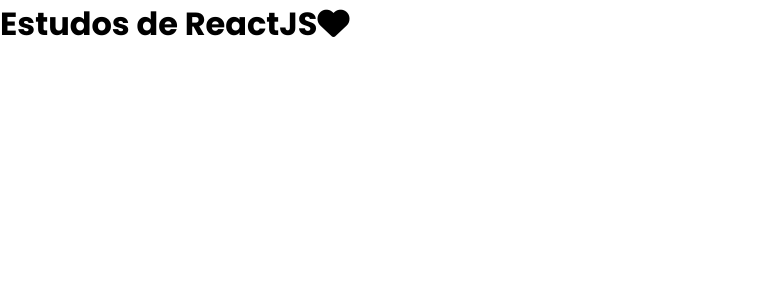
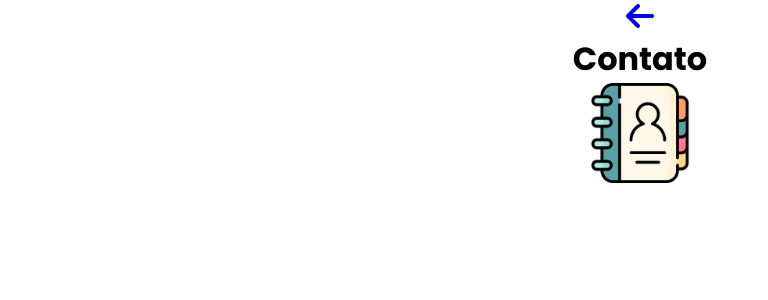
Before and after one commit to BrunoOliveiraSP/cursoreactjs, a React (Create React App) app: page /contato in a window 1280 px wide. Shown: the top 300 px of the page, without its empty margins (0-768 px from the left). Built offline with nearby package versions, Linux system fonts and the light colour scheme.

Commit message:
navegacao

```diff
--- a/src/index.jsx
+++ b/src/index.jsx
@@ -1,12 +1,12 @@
 import React from 'react';
 import ReactDOM from 'react-dom/client';
 import './index.css';
-import App from './pages/app';
 
+import Navegacao from './rotas';
 
 const root = ReactDOM.createRoot(document.getElementById('root'));
 root.render(
   <React.StrictMode>
-    <App />
+    <Navegacao />
   </React.StrictMode>
 );
--- a/src/pages/app/index.jsx
+++ b/src/pages/app/index.jsx
@@ -1,4 +1,6 @@
 import './index.css';
+
+import { Link } from 'react-router-dom';
 
 
 export default function App() {
@@ -8,6 +10,13 @@
         Estudos de ReactJS
         <i className='fa fa-heart'></i>
       </h1>
+      <br />
+      <h2> Estudando JSX </h2>
+      <ul>
+        <li>
+          <Link to='/contato'>Ir para Contato</Link>
+        </li>
+      </ul>
     </div>
   );
 }
--- /dev/null
+++ b/src/pages/contato/index.css
@@ -0,0 +1,12 @@
+
+.pagina-contato {
+    text-align: center;
+}
+
+.icone {
+    width: 100px;
+}
+
+.voltar {
+    font-size: 32px;
+}
--- /dev/null
+++ b/src/pages/contato/index.jsx
@@ -0,0 +1,19 @@
+import './index.css'
+
+import { Link } from 'react-router-dom';
+
+
+export default function Contato() {
+
+
+    return (
+        <div className='pagina-contato'>
+            <Link to='/'>
+                <i className='fa fa-arrow-left voltar'></i>
+            </Link>
+
+            <h1>Contato</h1>
+            <img className='icone' src='/assets/images/contato.png' />
+        </div>
+    )
+}
--- /dev/null
+++ b/src/pages/naoEncontrado/index.css
@@ -0,0 +1,18 @@
+
+.pagina-nao-encontrado {
+    display: flex;
+    align-items: center;
+    justify-content: center;
+    min-height: 100vh;
+}
+
+.titulo {
+    text-align: center;
+    margin-bottom: -70px;
+}
+
+.icone-nao-encontrado {
+    position: relative;
+    z-index: -1;
+    width: 600px;
+}
--- /dev/null
+++ b/src/pages/naoEncontrado/index.jsx
@@ -0,0 +1,15 @@
+import './index.css';
+
+
+export default function NaoEncontrado() {
+
+
+    return (
+        <div className='pagina-nao-encontrado'>
+            <div>
+                <h1 className='titulo'>Página não encontrada</h1>
+                <img className='icone-nao-encontrado' src='/assets/images/nao-encontrado.jpeg' />
+            </div>
+        </div>
+    )
+}
--- /dev/null
+++ b/src/rotas.jsx
@@ -0,0 +1,21 @@
+
+import { BrowserRouter, Routes, Route } from 'react-router-dom';
+
+import App from './pages/app';
+import Contato from './pages/contato';
+import NaoEncontrado from './pages/naoEncontrado';
+
+
+export default function Navegacao() {
+
+    return (
+        <BrowserRouter>
+            <Routes>
+                <Route path='/' element={<App />} />
+                <Route path='/contato' element={<Contato />} />
+
+                <Route path='*' element={<NaoEncontrado />} />
+            </Routes>
+        </BrowserRouter>
+    )
+}
```
Also changed, not shown: public/assets/images/contato.png (added), public/assets/images/nao-encontrado.jpeg (added).
